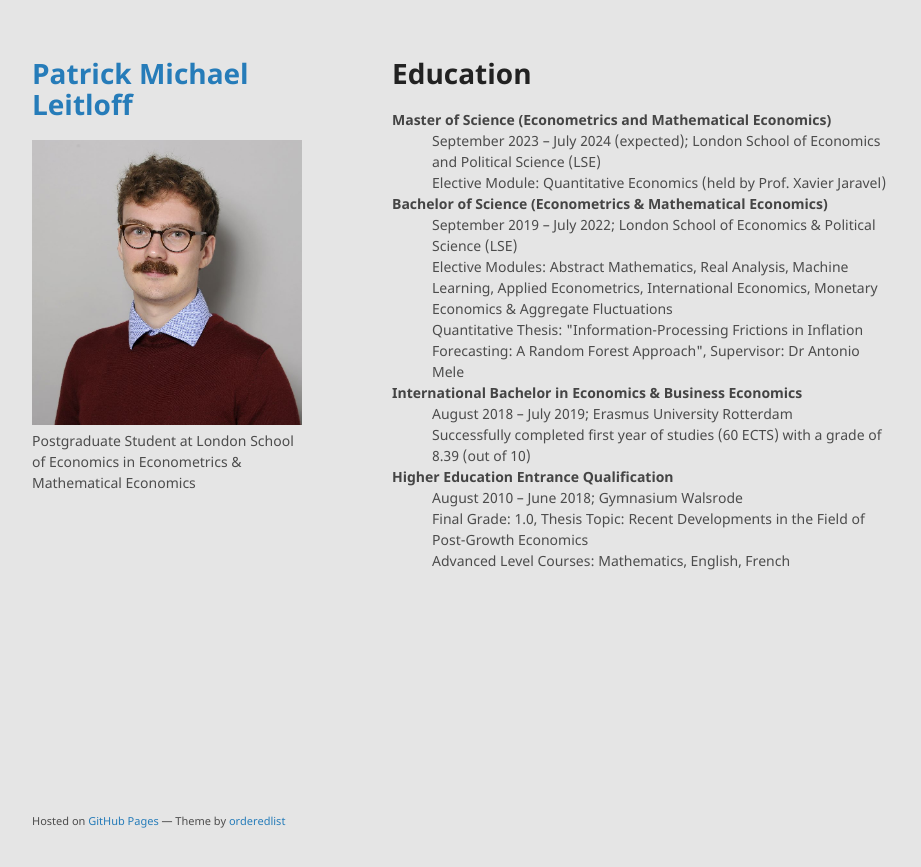
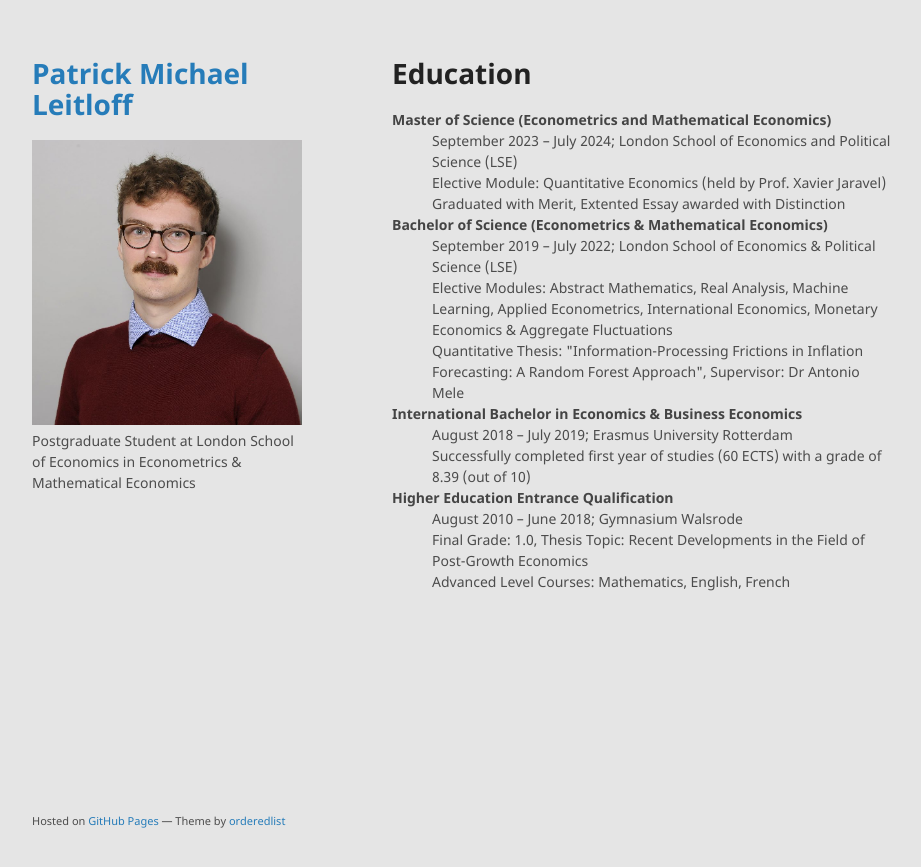
Before and after one commit to patrick-leitloff/patrick-leitloff.github.io, a Jekyll site: the page built from education.md, in a window 1280 px wide. Shown: the top 867 px of the page, without its empty margins (178-1099 px from the left). Built offline with Jekyll 4.4.1, drawn with Linux system fonts in a browser that asks for light colours; our own code applies the rules of GitHub Pages for plain Markdown files.

Commit message:
Update education.md

```diff
--- a/education.md
+++ b/education.md
@@ -6,8 +6,9 @@ layout: default
 
 <dl>
    <dt>Master of Science (Econometrics and Mathematical Economics)</dt>
-      <dd>September 2023 – July 2024 (expected); London School of Economics and Political Science (LSE)</dd>
+      <dd>September 2023 – July 2024; London School of Economics and Political Science (LSE)</dd>
       <dd>Elective Module: Quantitative Economics (held by Prof. Xavier Jaravel) </dd>
+      <dd>Graduated with Merit, Extented Essay awarded with Distinction </dd>
    <dt>Bachelor of Science (Econometrics & Mathematical Economics)</dt>
       <dd>September 2019 – July 2022; London School of Economics & Political Science (LSE) </dd>
       <dd>Elective Modules: Abstract Mathematics, Real Analysis, Machine Learning, Applied Econometrics, International Economics, Monetary Economics & Aggregate Fluctuations</dd>
```
